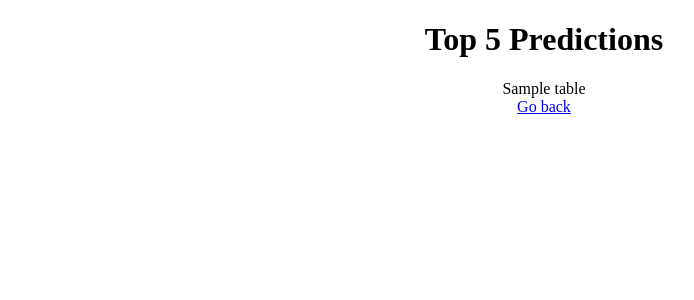
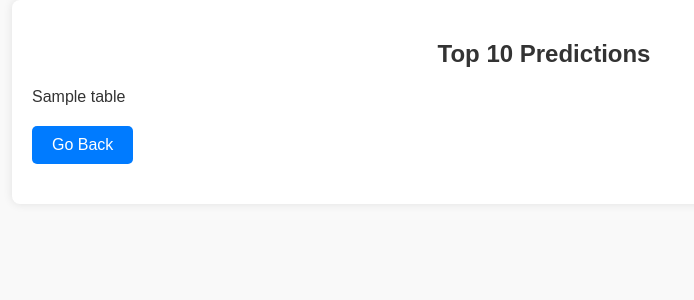
Before and after one commit to Conmcgr/NBA-award-prediction, a Flask app: template templates/results.html in a window 1280 px wide. Shown: the top 300 px of the page, without its empty margins (96-790 px from the left). Run offline with Flask 3, Linux system fonts and the light colour scheme; the template is opened without the code that fills it: most values are stand-ins (such as "Sample title", 1, 10 or a date in 2020); parts of the project's set-up code (start-up, migrations or seed data) failed here and were passed over.

Commit message:
Preparing for render

```diff
--- a/app.py
+++ b/app.py
@@ -1,4 +1,4 @@
-from flask import Flask, request, render_template, redirect, url_for
+from flask import Flask, request, render_template
 import pandas as pd
 import joblib
 import os
@@ -11,7 +11,7 @@ mvp_base_model = joblib.load('models/mvp_base_model.pkl')
 roy_base_model = joblib.load('models/roy_base_model.pkl')
 print("Models loaded successfully.")
 
-def load_models(award_type):
+def load_model(award_type):
     if award_type == 'MVP':
         return mvp_base_model
     elif award_type == 'ROY':
@@ -20,25 +20,15 @@ def load_models(award_type):
         raise ValueError("Invalid award type. Choose 'MVP' or 'ROY'.")
 
 def preprocess_data(data, required_columns):
-    # Keep player names
     players = data['Player']
     data = data.drop(['Player', 'Tm'], axis=1, errors='ignore')
-
-    # Handle missing values
     data = data.fillna(0)
-
-    # Encode categorical variables if any (assuming 'Pos' is a categorical variable)
     if 'Pos' in data.columns:
         data = pd.get_dummies(data, columns=['Pos'], drop_first=True)
-
-    # Ensure all required columns are present
     for col in required_columns:
         if col not in data.columns:
-            data[col] = 0  # Add missing columns with default value 0
-
-    # Ensure the columns are in the correct order
+            data[col] = 0
     data = data[required_columns]
-
     return data, players
 
 @app.route('/')
@@ -53,38 +43,23 @@ def predict():
         if not file:
             return "No file uploaded", 400
 
-        print("File uploaded successfully.")
         data = pd.read_csv(file)
-        print("CSV file read successfully.")
-
-        base_model = load_models(award_type)
-        print(f"Model loaded for {award_type}.")
-
-        # Get the required columns from the training data
+        model = load_model(award_type)
         if award_type == 'MVP':
             required_columns = mvp_base_model.feature_names_in_
         else:
             required_columns = roy_base_model.feature_names_in_
 
         processed_data, players = preprocess_data(data, required_columns)
-        print("Data preprocessed successfully.")
-
-        print(f"Processed Data: {processed_data.head()}")
-
-        predictions = base_model.predict(processed_data)
-        print(f"Model Predictions: {predictions[:10]}")
+        predictions = model.predict(processed_data)
 
         results = pd.DataFrame({
             'Player': players,
             'Predicted Vote Share': predictions
         })
 
-        # Get top 5 predictions
-        top_5 = results.nlargest(5, 'Predicted Vote Share')
-        print(f"Top 5 Predictions: {top_5}")
-
-        # Render results on the webpage
-        return render_template('results.html', tables=[top_5.to_html(classes='data', header="true")], titles=top_5.columns.values)
+        top_10 = results.nlargest(10, 'Predicted Vote Share')
+        return render_template('results.html', tables=[top_10.to_html(classes='data', header="true")])
 
 if __name__ == "__main__":
     if not os.path.exists('models'):
--- /dev/null
+++ b/static/styles.css
@@ -0,0 +1,50 @@
+body {
+    font-family: Arial, sans-serif;
+    background-color: #f9f9f9;
+    color: #333;
+    margin: 0;
+    padding: 0;
+}
+
+.container {
+    width: 80%;
+    margin: 0 auto;
+    padding: 20px;
+    background-color: #fff;
+    border-radius: 8px;
+    box-shadow: 0 0 10px rgba(0, 0, 0, 0.1);
+}
+
+h2 {
+    text-align: center;
+}
+
+.table-container {
+    overflow-x: auto;
+}
+
+table.data {
+    width: 100%;
+    border-collapse: collapse;
+}
+
+table.data th, table.data td {
+    padding: 10px;
+    text-align: left;
+    border-bottom: 1px solid #ddd;
+}
+
+.btn {
+    display: inline-block;
+    padding: 10px 20px;
+    margin: 20px 0;
+    background-color: #007bff;
+    color: #fff;
+    text-decoration: none;
+    border-radius: 5px;
+    text-align: center;
+}
+
+.btn:hover {
+    background-color: #0056b3;
+}
--- a/templates/results.html
+++ b/templates/results.html
@@ -2,33 +2,16 @@
 <html lang="en">
 <head>
     <meta charset="UTF-8">
-    <meta name="viewport" content="width=device-width, initial-scale=1.0">
     <title>Prediction Results</title>
-    <style>
-        table {
-            width: 50%;
-            margin: 0 auto;
-            border-collapse: collapse;
-        }
-        th, td {
-            padding: 8px 12px;
-            text-align: center;
-            border: 1px solid #ddd;
-        }
-        th {
-            background-color: #f2f2f2;
-        }
-    </style>
+    <link rel="stylesheet" type="text/css" href="{{ url_for('static', filename='styles.css') }}">
 </head>
 <body>
-    <h1 style="text-align:center;">Top 5 Predictions</h1>
-    <div style="text-align:center;">
-        {% for table in tables %}
-            {{ table|safe }}
-        {% endfor %}
-    </div>
-    <div style="text-align:center;">
-        <a href="/">Go back</a>
+    <div class="container">
+        <h2>Top 10 Predictions</h2>
+        <div class="table-container">
+            {{ tables[0]|safe }}
+        </div>
+        <a href="{{ url_for('index') }}" class="btn">Go Back</a>
     </div>
 </body>
 </html>
```
Also changed, not shown: requirements.txt (+5 -3 lines).
